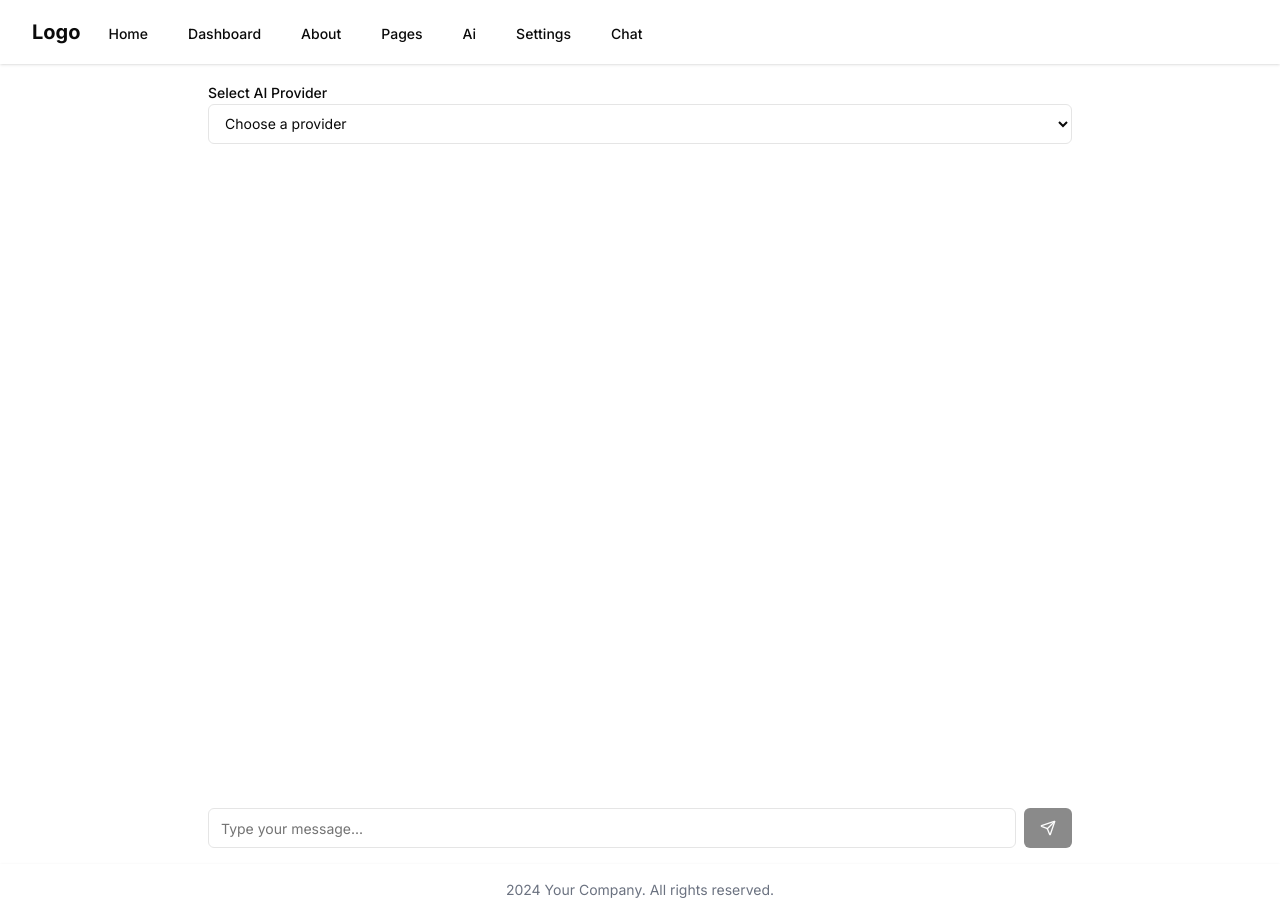
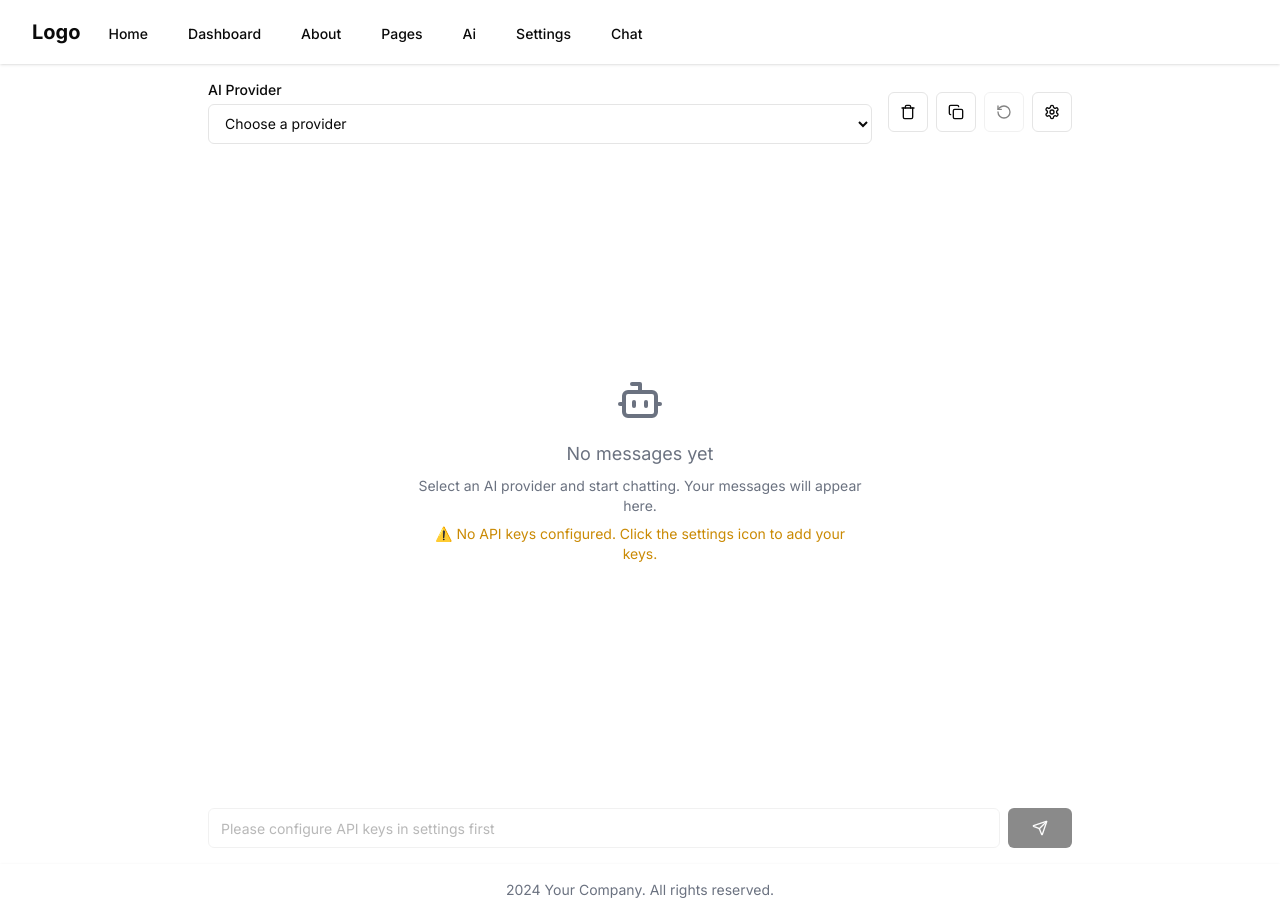
Before and after one commit to Paxien/my-next-app2, a Next.js app: page /chat in a window 1280 px wide. Built offline with nearby package versions, Linux system fonts and the light colour scheme.

Commit message:
chat improved

```diff
--- a/src/app/(pages)/chat/page.tsx
+++ b/src/app/(pages)/chat/page.tsx
@@ -7,26 +7,60 @@ import { Input } from "@/components/ui/input";
 import { Label } from "@/components/ui/label";
 import { Select, SelectItem } from "@/components/ui/select";
 import { toast } from "@/components/ui/use-toast";
-import { Send, Bot, User, Loader2 } from 'lucide-react';
+import { Send, Bot, User, Loader2, Settings, Trash, Copy, RotateCcw } from 'lucide-react';
 
 interface Message {
   role: 'assistant' | 'user';
   content: string;
+  timestamp?: Date;
 }
 
 interface Provider {
   id: string;
   name: string;
   envKey: string;
+  description?: string;
+  defaultModel?: string;
 }
 
 const providers: Provider[] = [
-  { id: 'openai', name: 'OpenAI', envKey: 'OPENAI_API_KEY' },
-  { id: 'anthropic', name: 'Anthropic', envKey: 'ANTHROPIC_API_KEY' },
-  { id: 'openrouter', name: 'Open Router', envKey: 'OPENROUTER_API_KEY' },
-  { id: 'google', name: 'Google AI', envKey: 'GOOGLE_AI_API_KEY' },
-  { id: 'mistral', name: 'Mistral', envKey: 'MISTRAL_API_KEY' },
-  { id: 'cohere', name: 'Cohere', envKey: 'COHERE_API_KEY' },
+  {
+    id: 'openai',
+    name: 'OpenAI',
+    envKey: 'OPENAI_API_KEY',
+    description: 'GPT-3.5 and GPT-4 models'
+  },
+  {
+    id: 'anthropic',
+    name: 'Anthropic',
+    envKey: 'ANTHROPIC_API_KEY',
+    description: 'Claude and Claude 2 models'
+  },
+  {
+    id: 'openrouter',
+    name: 'Open Router',
+    envKey: 'OPENROUTER_API_KEY',
+    description: 'Access to multiple AI models',
+    defaultModel: 'meta-llama/llama-3.2-90b-vision-instruct:free'
+  },
+  {
+    id: 'google',
+    name: 'Google AI',
+    envKey: 'GOOGLE_AI_API_KEY',
+    description: 'PaLM and Gemini models'
+  },
+  {
+    id: 'mistral',
+    name: 'Mistral',
+    envKey: 'MISTRAL_API_KEY',
+    description: 'Mistral-7B and derived models'
+  },
+  {
+    id: 'cohere',
+    name: 'Cohere',
+    envKey: 'COHERE_API_KEY',
+    description: 'Command and Generate models'
+  },
 ];
 
 export default function ChatPage() {
@@ -34,7 +68,33 @@ export default function ChatPage() {
   const [input, setInput] = useState('');
   const [isLoading, setIsLoading] = useState(false);
   const [selectedProvider, setSelectedProvider] = useState<string>('');
+  const [availableProviders, setAvailableProviders] = useState<string[]>([]);
   const messagesEndRef = useRef<HTMLDivElement>(null);
+  const inputRef = useRef<HTMLInputElement>(null);
+
+  // Check available providers on mount
+  useEffect(() => {
+    const checkProviders = async () => {
+      try {
+        const response = await fetch('/api/settings/get-api-keys');
+        if (response.ok) {
+          const data = await response.json();
+          const configured = providers
+            .filter(p => !!data[p.envKey])
+            .map(p => p.id);
+          setAvailableProviders(configured);
+
+          // Set default provider if available
+          if (configured.length > 0 && !selectedProvider) {
+            setSelectedProvider(configured[0]);
+          }
+        }
+      } catch (error) {
+        console.error('Error checking providers:', error);
+      }
+    };
+    checkProviders();
+  }, [selectedProvider]);
 
   const scrollToBottom = () => {
     messagesEndRef.current?.scrollIntoView({ behavior: "smooth" });
@@ -44,13 +104,21 @@ export default function ChatPage() {
     scrollToBottom();
   }, [messages]);
 
+  // Focus input on mount and after sending message
+  useEffect(() => {
+    if (!isLoading) {
+      inputRef.current?.focus();
+    }
+  }, [isLoading]);
+
   const handleSubmit = async (e: React.FormEvent) => {
     e.preventDefault();
-    if (!input.trim() || !selectedProvider) return;
+    if (!input.trim() || !selectedProvider || isLoading) return;
 
     const userMessage: Message = {
       role: 'user',
-      content: input
+      content: input.trim(),
+      timestamp: new Date()
     };
 
     setMessages(prev => [...prev, userMessage]);
@@ -58,15 +126,17 @@ export default function ChatPage() {
     setIsLoading(true);
 
     try {
+      const selectedProviderConfig = providers.find(p => p.id === selectedProvider);
       const response = await fetch('/api/chat', {
         method: 'POST',
         headers: {
           'Content-Type': 'application/json',
         },
         body: JSON.stringify({
-          message: input,
+          message: userMessage.content,
           provider: selectedProvider,
-          history: messages
+          history: messages,
+          model: selectedProviderConfig?.defaultModel
         }),
       });
 
@@ -79,7 +149,8 @@ export default function ChatPage() {
 
       setMessages(prev => [...prev, {
         role: 'assistant',
-        content: data.message
+        content: data.message,
+        timestamp: new Date()
       }]);
     } catch (error) {
       toast({
@@ -87,15 +158,67 @@ export default function ChatPage() {
         description: error instanceof Error ? error.message : "Failed to get response",
         variant: "destructive",
       });
+      // Restore the input if there was an error
+      setInput(userMessage.content);
+      // Remove the user message from the chat
+      setMessages(prev => prev.slice(0, -1));
     } finally {
       setIsLoading(false);
     }
   };
 
+  const handleKeyDown = (e: React.KeyboardEvent) => {
+    if (e.key === 'Enter' && !e.shiftKey) {
+      e.preventDefault();
+      handleSubmit(e);
+    }
+  };
+
+  const clearChat = () => {
+    setMessages([]);
+    toast({
+      title: "Chat Cleared",
+      description: "All messages have been removed",
+    });
+  };
+
+  const copyToClipboard = async () => {
+    const chatText = messages
+      .map(m => `${m.role.toUpperCase()}: ${m.content}`)
+      .join('\n\n');
+
+    try {
+      await navigator.clipboard.writeText(chatText);
+      toast({
+        title: "Copied to Clipboard",
+        description: "Chat history has been copied",
+      });
+    } catch (err) {
+      toast({
+        title: "Error",
+        description: "Failed to copy chat history",
+        variant: "destructive",
+      });
+    }
+  };
+
+  const regenerateResponse = async () => {
+    if (messages.length < 2 || isLoading) return;
+
+    // Remove the last assistant message
+    const lastUserMessage = messages[messages.length - 2];
+    setMessages(prev => prev.slice(0, -1));
+
+    // Regenerate the response
+    setInput(lastUserMessage.content);
+    await handleSubmit({ preventDefault: () => {} } as React.FormEvent);
+  };
+
   return (
     <div className="flex flex-col h-screen max-w-4xl mx-auto p-4">
-      <div className="mb-4">
-        <Label htmlFor="provider">Select AI Provider</Label>
+      <div className="flex justify-between items-center mb-4">
+        <div className="flex-1">
+          <Label htmlFor="provider" className="text-sm font-medium mb-1 block">AI Provider</Label>
           <Select
             value={selectedProvider}
             onChange={(e) => setSelectedProvider(e.target.value)}
@@ -103,17 +226,83 @@ export default function ChatPage() {
           >
             <SelectItem value="" disabled>Choose a provider</SelectItem>
             {providers.map((provider) => (
-            <SelectItem key={provider.id} value={provider.id}>
+              <SelectItem
+                key={provider.id}
+                value={provider.id}
+                disabled={!availableProviders.includes(provider.id)}
+              >
                 {provider.name}
+                {provider.description && (
+                  <span className="text-gray-500 text-sm ml-2">
+                    - {provider.description}
+                  </span>
+                )}
               </SelectItem>
             ))}
           </Select>
         </div>
+        <div className="flex gap-2 ml-4">
+          <Button
+            variant="outline"
+            size="icon"
+            onClick={clearChat}
+            title="Clear chat"
+          >
+            <Trash className="h-4 w-4" />
+          </Button>
+          <Button
+            variant="outline"
+            size="icon"
+            onClick={copyToClipboard}
+            title="Copy chat"
+          >
+            <Copy className="h-4 w-4" />
+          </Button>
+          <Button
+            variant="outline"
+            size="icon"
+            onClick={regenerateResponse}
+            disabled={messages.length < 2 || isLoading}
+            title="Regenerate last response"
+          >
+            <RotateCcw className="h-4 w-4" />
+          </Button>
+          <Button
+            variant="outline"
+            size="icon"
+            onClick={() => window.location.href = '/settings/api-keys'}
+            title="Configure API keys"
+          >
+            <Settings className="h-4 w-4" />
+          </Button>
+        </div>
+      </div>
 
       <div className="flex-1 overflow-auto mb-4 space-y-4">
-        {messages.map((message, index) => (
-          <Card key={index} className={`p-4 ${message.role === 'assistant' ? 'bg-secondary' : 'bg-primary text-primary-foreground'}`}>
-            <div className="flex items-start space-x-2">
+        {messages.length === 0 ? (
+          <div className="flex flex-col items-center justify-center h-full text-gray-500">
+            <Bot className="h-12 w-12 mb-4" />
+            <p className="text-lg mb-2">No messages yet</p>
+            <p className="text-sm text-center max-w-md">
+              Select an AI provider and start chatting. Your messages will appear here.
+              {availableProviders.length === 0 && (
+                <span className="block mt-2 text-yellow-600">
+                  ⚠️ No API keys configured. Click the settings icon to add your keys.
+                </span>
+              )}
+            </p>
+          </div>
+        ) : (
+          messages.map((message, index) => (
+            <Card
+              key={index}
+              className={`p-4 ${
+                message.role === 'assistant'
+                  ? 'bg-secondary'
+                  : 'bg-primary text-primary-foreground'
+              }`}
+            >
+              <div className="flex items-start space-x-3">
                 <div className="mt-1">
                   {message.role === 'assistant' ? (
                     <Bot className="h-5 w-5" />
@@ -121,23 +310,40 @@ export default function ChatPage() {
                     <User className="h-5 w-5" />
                   )}
                 </div>
-              <div className="flex-1">
+                <div className="flex-1 space-y-1">
                   <p className="text-sm whitespace-pre-wrap">{message.content}</p>
+                  {message.timestamp && (
+                    <p className="text-xs opacity-50">
+                      {message.timestamp.toLocaleTimeString()}
+                    </p>
+                  )}
                 </div>
               </div>
             </Card>
-        ))}
+          ))
+        )}
         <div ref={messagesEndRef} />
       </div>
 
       <form onSubmit={handleSubmit} className="flex space-x-2">
         <Input
+          ref={inputRef}
           value={input}
           onChange={(e) => setInput(e.target.value)}
-          placeholder="Type your message..."
-          disabled={isLoading}
+          onKeyDown={handleKeyDown}
+          placeholder={
+            availableProviders.length === 0
+              ? "Please configure API keys in settings first"
+              : "Type your message..."
+          }
+          disabled={isLoading || availableProviders.length === 0}
+          className="flex-1"
         />
-        <Button type="submit" disabled={isLoading || !selectedProvider}>
+        <Button
+          type="submit"
+          disabled={isLoading || !selectedProvider || !input.trim() || availableProviders.length === 0}
+          className="px-6"
+        >
           {isLoading ? (
             <Loader2 className="h-4 w-4 animate-spin" />
           ) : (
--- a/src/app/api/chat/route.ts
+++ b/src/app/api/chat/route.ts
@@ -2,7 +2,7 @@ import { NextResponse } from 'next/server';
 
 export async function POST(req: Request) {
   try {
-    const { message, provider, history } = await req.json();
+    const { message, provider, history, model } = await req.json();
 
     if (!message) {
       return NextResponse.json(
@@ -73,10 +73,12 @@ export async function POST(req: Request) {
           method: 'POST',
           headers: {
             'Authorization': `Bearer ${apiKey}`,
-            'Content-Type': 'application/json'
+            'Content-Type': 'application/json',
+            'HTTP-Referer': 'http://localhost:3000',
+            'X-Title': 'Next.js Chat App'
           },
           body: JSON.stringify({
-            model: 'openai/gpt-3.5-turbo',
+            model: model || 'meta-llama/llama-3.2-90b-vision-instruct:free',
             messages: [
               ...history.map((msg: any) => ({
                 role: msg.role,
```
Lines whose indentation alone changed are shown as unchanged.
